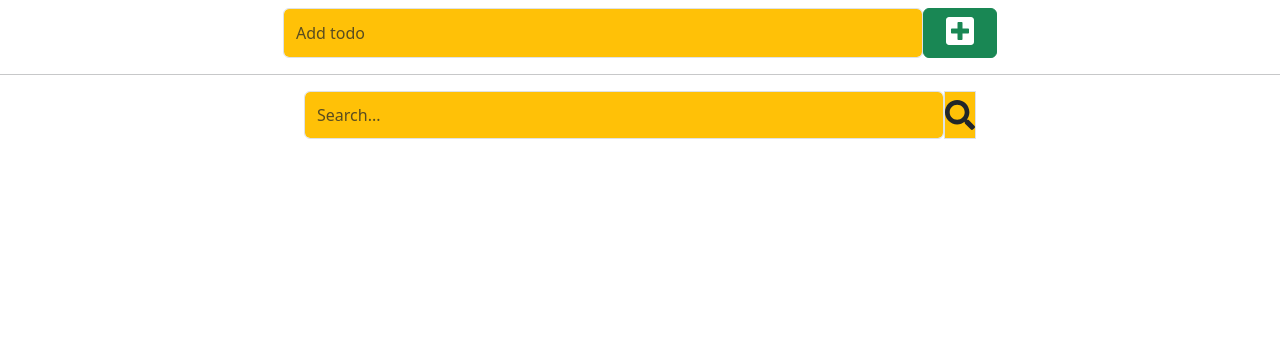
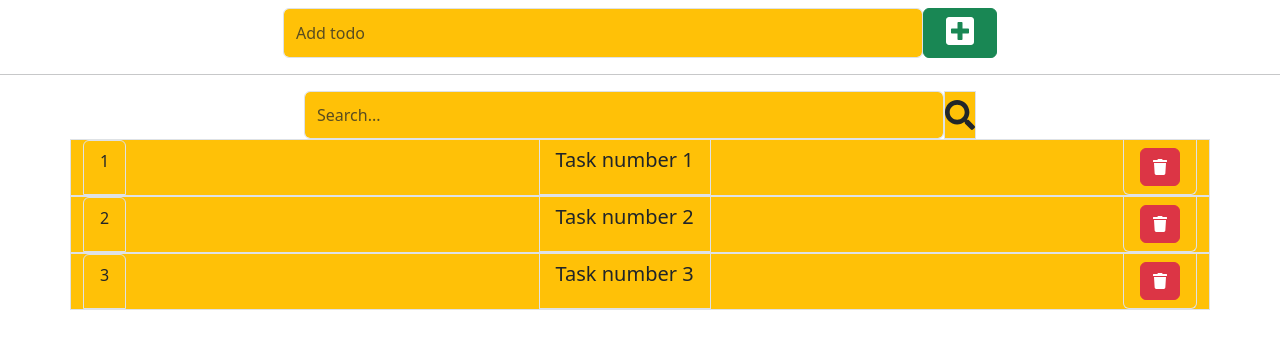
Before and after one commit to SamSOUMAH/todo.html, a React (Create React App) app in the folder my-app/: page / in a window 1280 px wide. Shown: the top 348 px of the page. Built offline with nearby package versions, Linux system fonts and the light colour scheme.

Commit message:
ajout des componsants

```diff
--- a/my-app/src/Components/AddList.js
+++ b/my-app/src/Components/AddList.js
@@ -31,7 +31,7 @@ const AddList = () => {
         <div>
 
         <h1 class="text-center"></h1>
-        <div className=" d-flex justify-content-center  bg-ganger" >
+        <div className="d-flex justify-content-center bg-ganger">
         <input type="text" placeholder="Add todo" className="form-control w-50 bg-warning"></input>
         <Button variant="success"><FontAwesomeIcon icon={faPlusSquare}style={{ width:'3rem', height:'2rem' }}></FontAwesomeIcon></Button>
         </div>
--- a/my-app/src/Components/FilterList.js
+++ b/my-app/src/Components/FilterList.js
@@ -7,7 +7,7 @@ import { FontAwesomeIcon } from "@fortawesome/react-fontawesome"
  const FilterList = () => {
 
     return (
-        <div className="d-flex justify-content-center">
+        <div className=" d-flex  justify-content-center">
        <input type="text" placeholder="Search..." className="form-control w-50 bg-warning "></input>
        <FontAwesomeIcon icon={faSearch} style={{height:'3rem', width:'2rem'}} className="border bg-warning " ></FontAwesomeIcon>
 
--- a/my-app/src/Components/List.js
+++ b/my-app/src/Components/List.js
@@ -1,11 +1,32 @@
+import { faBorderStyle } from '@fortawesome/free-solid-svg-icons'
 import React, { Component } from 'react'
 
 export default class List extends Component {
     render() {
         return (
-            <div>
+           <div className="card card-body mb-3">
+               <h4>{this.props.name}</h4>
+               <ul className="list-group">
 
-            </div>
+               <li className="list-group-item">
+                 id:{this.props.id}
+                   </li>
+
+               <li className="list-group-item">
+                       name:{this.props.name}
+                   </li>
+
+                   <li className="list-group-item">
+                       Email:{this.props.Email}
+                   </li>
+
+                   <li className="list-group-item">
+                       tel:{this.props.tel}
+                   </li>
+
+               </ul>
+
+           </div>
         )
     }
 }
--- a/my-app/src/Components/ListElem.js
+++ b/my-app/src/Components/ListElem.js
@@ -1,35 +1,62 @@
+import {Button} from 'react-bootstrap'
+import "bootstrap/dist/css/bootstrap.min.css"
 import { faTrash } from '@fortawesome/free-solid-svg-icons'
 import { FontAwesomeIcon } from '@fortawesome/react-fontawesome'
 import React, { Component } from 'react'
+import List from './List'
 
 export default class ListElem extends Component {
 
     state={
 
-        ListElem:
-        [{
-            name:'Task numero 1',
-            button:<button variant="danger"><FontAwesomeIcon icon={faTrash}></FontAwesomeIcon></button>
-        },
-        {
-            name:'Task numero 2',
-            button:<button variant="danger"><FontAwesomeIcon icon={faTrash}></FontAwesomeIcon></button>
-        },
-        {
-            name:'Task numero 3',
-            button:<button variant="danger"><FontAwesomeIcon icon={faTrash}></FontAwesomeIcon></button>
-        }
-       ]
+     data:[
+            { id: 1,
+             name:'Task number 1',
+             bouton:<Button variant="danger"><FontAwesomeIcon icon={faTrash}></FontAwesomeIcon></Button>
+            },
+
+            { id: 2,
+              name:'Task number 2',
+              bouton:<Button variant="danger"><FontAwesomeIcon icon={faTrash}></FontAwesomeIcon></Button>
+            },
+
+            { id:3,
+              name:'Task number 3',
+             bouton:<Button variant="danger"><FontAwesomeIcon icon={faTrash}></FontAwesomeIcon></Button>
+            }
+          ]
     }
 
 
     render() {
         return (
             <div>
+                {this.state.data.map((data) =>
+                (
+                    <div className="List container border bg-warning ">
+                    <ul className="list-group d-flex flex-row justify-content-between">
+
+                        <li className="list-group-item bg-warning">
+                        {data.id}
+                        </li>
+                        <li className="list-group-item bg-warning">
+                         <h5> {data.name}</h5>
+                        </li>
+                        <li className="list-group-item float-end bg-warning">
+                        {data.bouton}
+                        </li>
+
+                    </ul>
 
 
 
+
+                    </div>
+                    )
+               )}
+
             </div>
+
         )
     }
 }
```
